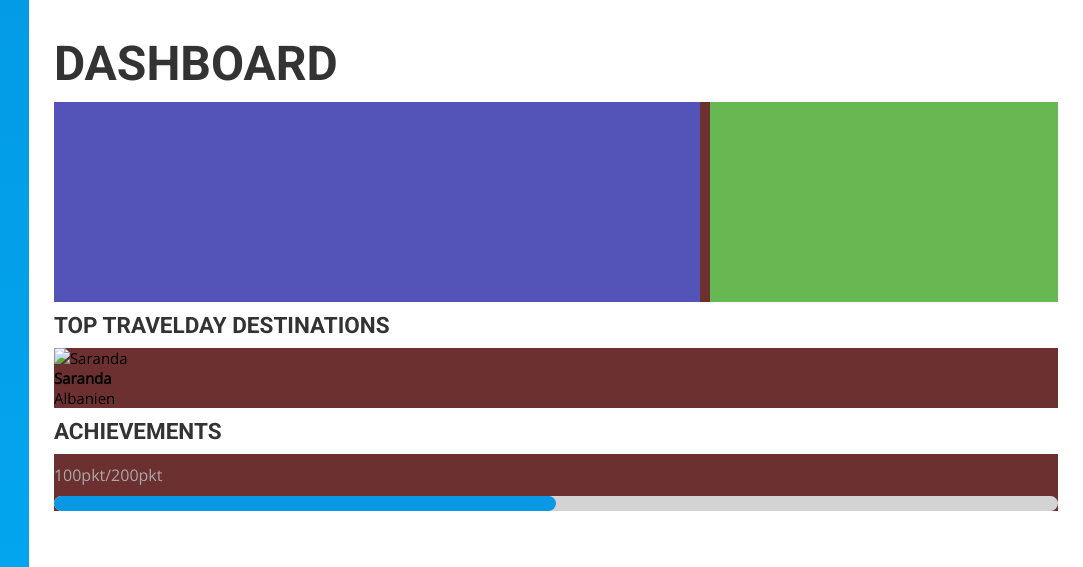
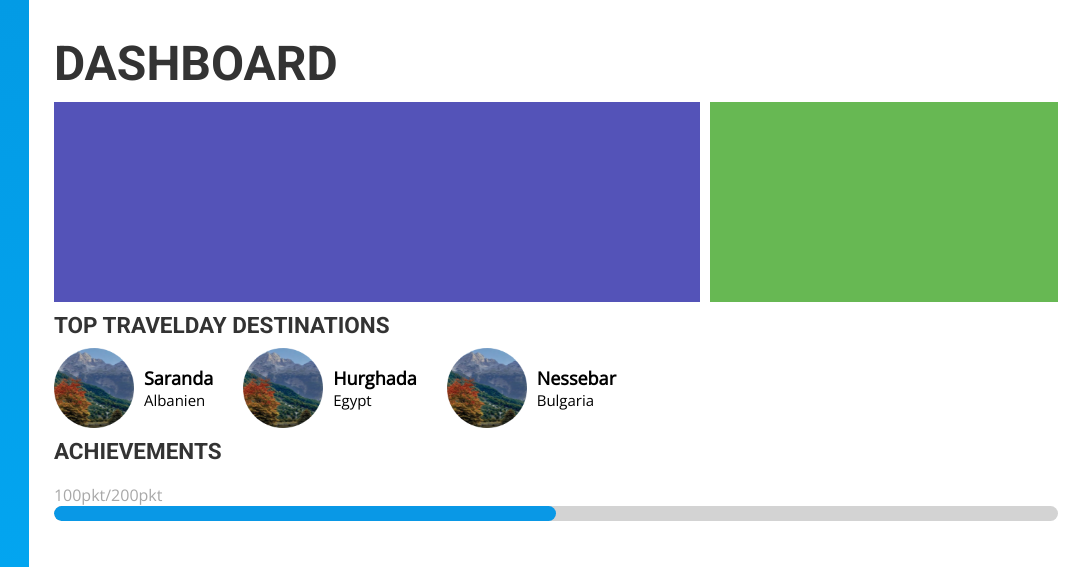
Before and after one commit to Wojo3214/Travelday, a plain HTML site: page index.html in a window 1280 px wide. Shown: the top 567 px of the page, 197-1280 px from the left. Drawn offline with nearby package versions, Linux system fonts and the light colour scheme.

Commit message:
Auto stash before merge of "master" and "origin/master"

```diff
--- a/index.html
+++ b/index.html
@@ -58,13 +58,29 @@
             </header>
             <div class="c-content__item">
                 <div class="c-content__destination">
-                    <img src="" class="c-content__img" alt="Saranda">
-                    <h4>Saranda</h4>
-                    <p>Albanien</p>
-                    <a href="#" class="c-content__item_link"></a>
+                    <img src="img/top1.png" class="c-content__img" alt="Saranda">
+                    <div class="c-content__destination__info">
+                        <h4 class="c-content__destination-city">Saranda</h4>
+                        <p class="c-content__destination-country">Albanien</p>
+                    </div>
+                    <a href="#" class="c-content__destination__link"></a>
                 </div>
-                <div class="c-content__destination"></div>
-                <div class="c-content__destination"></div>
+                <div class="c-content__destination">
+                    <img src="img/top1.png" class="c-content__img" alt="Saranda">
+                    <div class="c-content__destination__info">
+                        <h4 class="c-content__destination-city">Hurghada</h4>
+                        <p class="c-content__destination-country">Egypt</p>
+                    </div>
+                    <a href="#" class="c-content__destination__link"></a>
+                </div>
+                <div class="c-content__destination">
+                    <img src="img/top1.png" class="c-content__img" alt="Saranda">
+                    <div class="c-content__destination__info">
+                        <h4 class="c-content__destination-city">Nessebar</h4>
+                        <p class="c-content__destination-country">Bulgaria</p>
+                    </div>
+                    <a href="#" class="c-content__destination__link"></a>
+                </div>
                 <div class="c-content__days-left"></div>
             </div>
             <header class="heading heading--sub">
--- a/style.scss
+++ b/style.scss
@@ -76,7 +76,6 @@ body{
 
     &__item{
         display: flex;
-        background-color: rgb(109, 48, 48);
 
         .c-content__map{
             width: 65%;
@@ -90,6 +89,30 @@ body{
             height: 200px;
             background-color: rgb(103, 184, 83);
         }
+
+        .c-content__destination{
+            display: flex;
+            align-items: center;
+            margin-right: 30px;
+            .c-content__img{
+                display: block;
+                width: 80px;
+                height: auto;
+                float: left;
+            }
+
+            &__info{
+                margin-left: 10px;
+
+                .c-content__destination-country{
+                    font-size: 15px;
+                }
+
+                .c-content__destination-city{
+                    font-size: 18px;
+                }
+            }
+        }
     }
 
     &__item--vertical{
@@ -97,7 +120,7 @@ body{
 
         .c-content__score{
             font-size: 16px;
-            margin: 10px 0;
+            margin: 10px 0 0 0;
             color: #A8A8A8;
         }
 
```
Also changed, not shown: css/style.css, img/top1.png (added), 1 other file.
